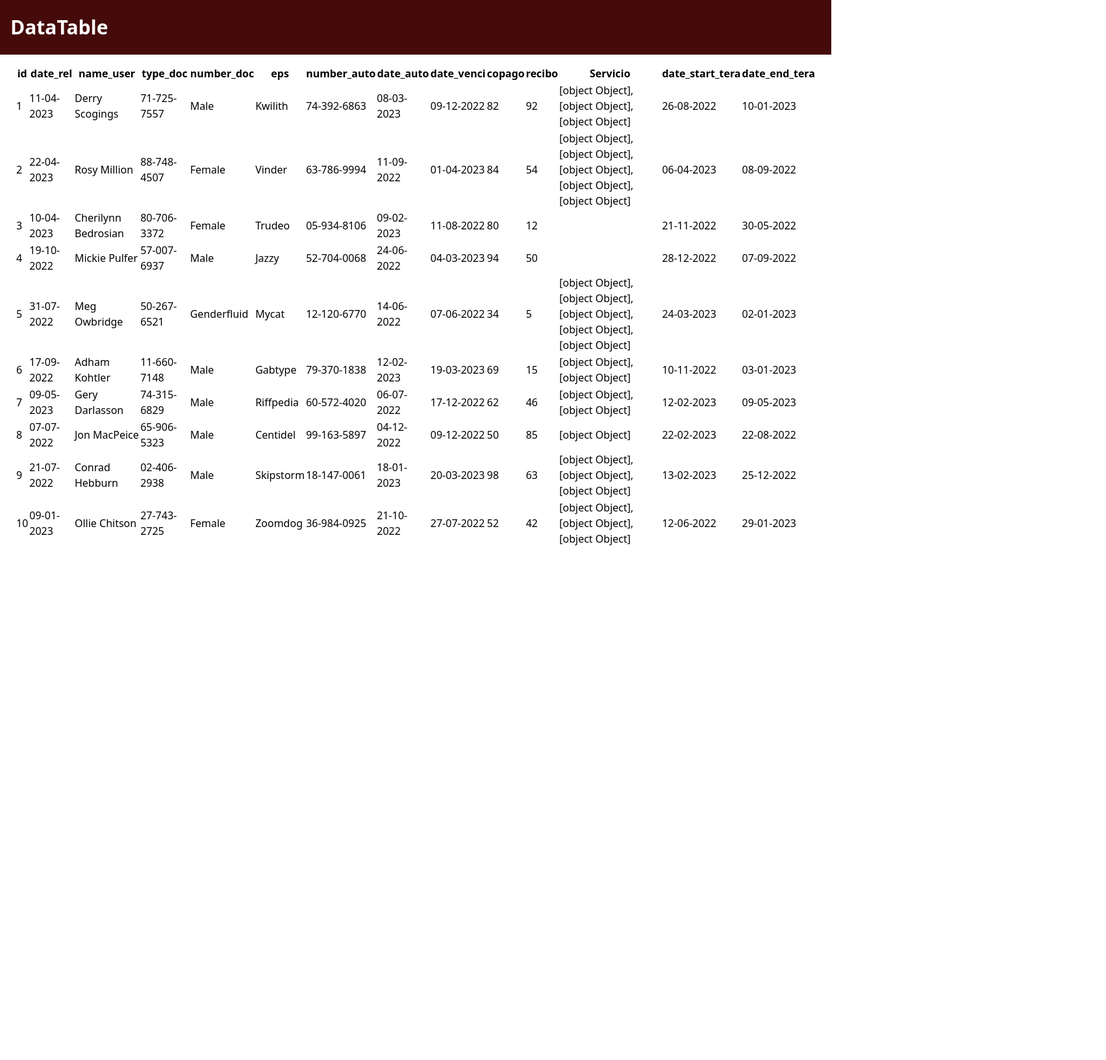
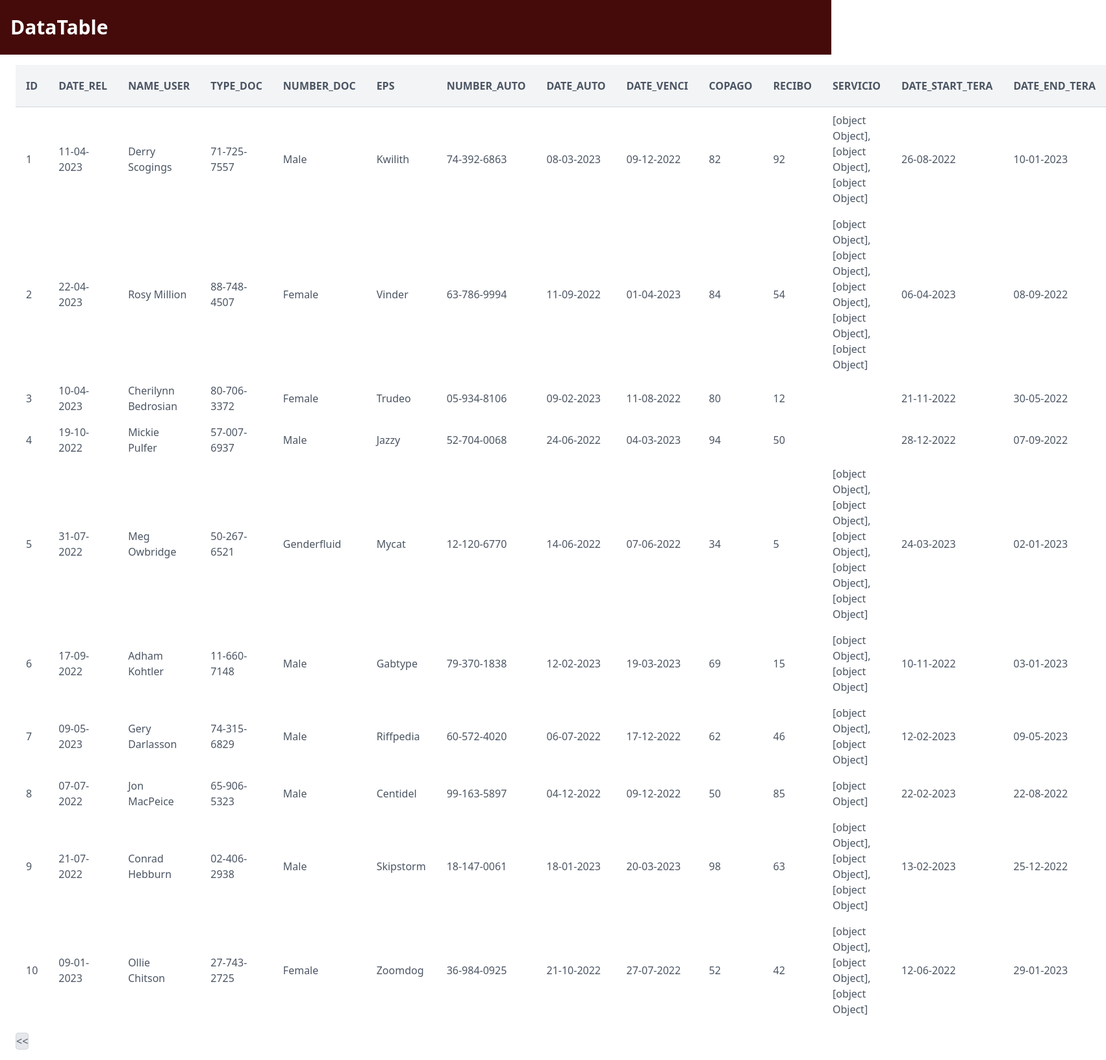
Before and after one commit to JJtarazona/MEReC, a React (Vite) app: page / in a window 1280 px wide. Shown: the whole page at 65% size, 1703 px wide, since content can reach past the window. Before the commit the page ends 858 px from the top, so only its background shows below. Built offline with nearby package versions, Linux system fonts and the light colour scheme.

Commit message:
Algunos estilos

```diff
--- a/src/components/View/DataTable.jsx
+++ b/src/components/View/DataTable.jsx
@@ -67,9 +67,12 @@ function DataTable() {
       <table className="table-auto w-full">
         <thead>
           {table.getHeaderGroups().map((headerGroup) => (
-            <tr key={headerGroup.id}>
+            <tr
+              key={headerGroup.id}
+              className="border-b border-gray-300 text-gray-600 bg-gray-100 rounded "
+            >
               {headerGroup.headers.map((header) => (
-                <th key={header.id}>
+                <th key={header.id} className="py-5 px-4 text-left uppercase">
                   {header.isPlaceholder
                     ? null
                     : flexRender(
@@ -84,9 +87,12 @@ function DataTable() {
 
         <tbody>
           {table.getRowModel().rows.map((row) => (
-            <tr key={row.id}>
+            <tr
+              key={row.id}
+              className="text-gray-600 hover:bg-slate-500  hover:text-gray-900"
+            >
               {row.getVisibleCells().map((cell) => (
-                <td key={cell.id}>
+                <td key={cell.id} className="py-2 px-4">
                   {flexRender(cell.column.columnDef.cell, cell.getContext())}
                 </td>
               ))}
@@ -94,6 +100,13 @@ function DataTable() {
           ))}
         </tbody>
       </table>
+      <div className="mt-4 flex items-center justify-between">
+        <div className="flex items-center gap-2">
+          <button className="text-gray-600 bg-gray-200 px1 rounded border border-gray-300">
+            {"<<"}
+          </button>
+        </div>
+      </div>
     </div>
   );
 }
```
